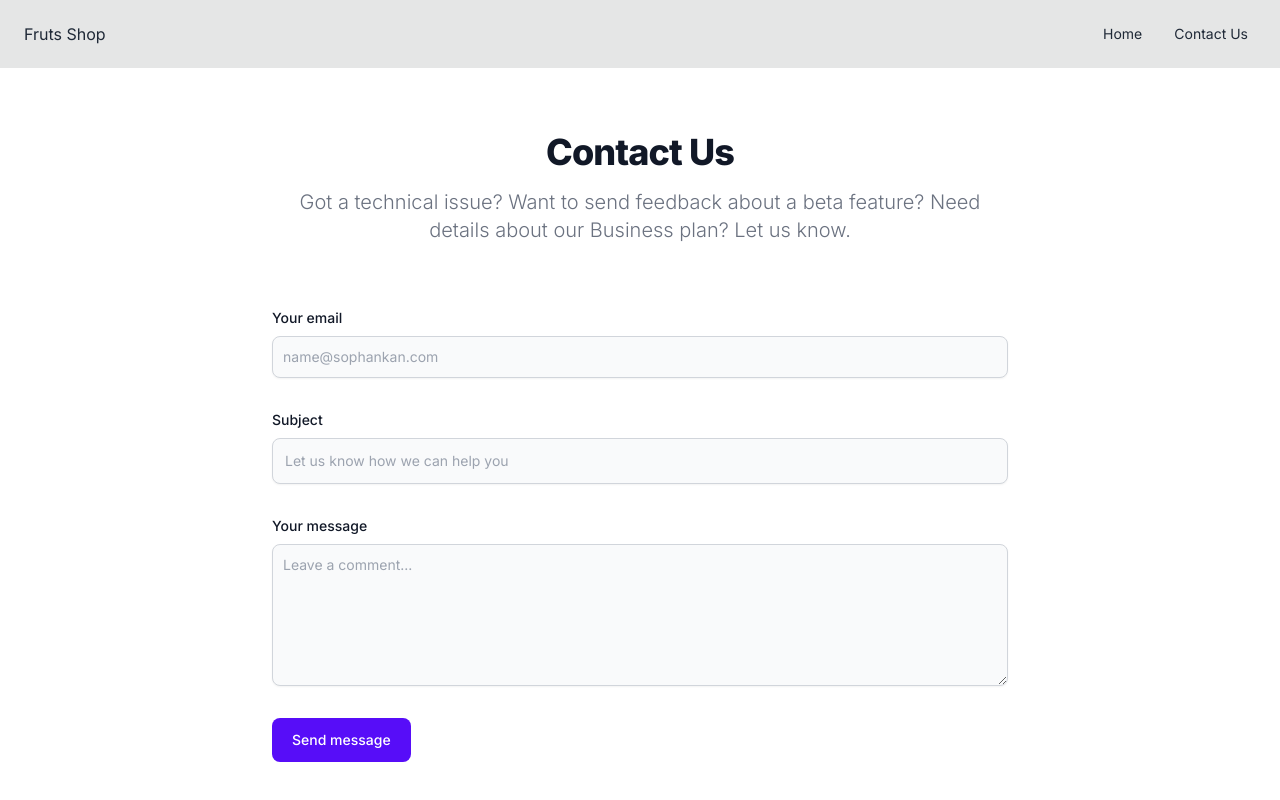
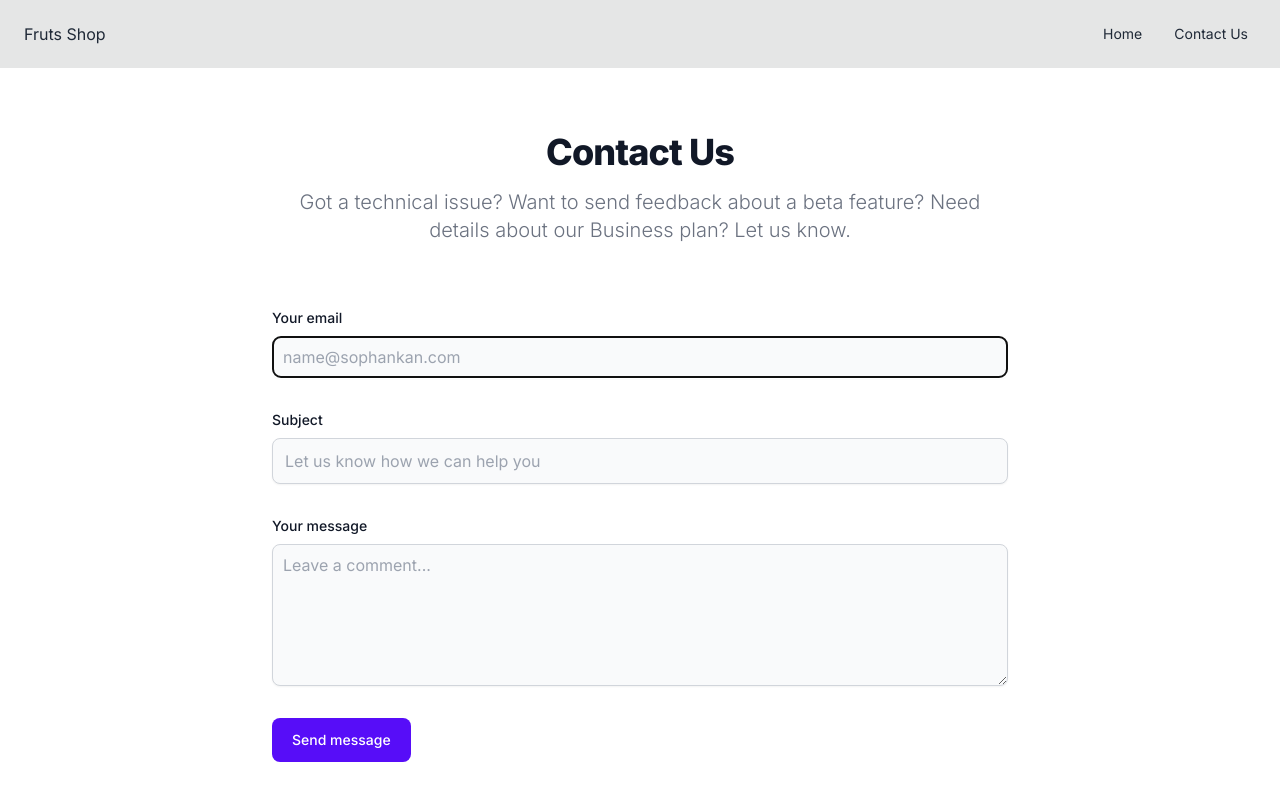
Before and after one commit to PHANZzz/Ecommerce-Project, a Next.js app: page /Contact in a window 1280 px wide. Shown: the top 800 px of the page. Built offline with nearby package versions, Linux system fonts and the light colour scheme.

Commit message:
last testing

```diff
--- a/app/Contact/contact.tsx
+++ b/app/Contact/contact.tsx
@@ -20,6 +20,8 @@ export default function Contact() {
               Your email
             </label>
             <input
+              style={{ fontSize: '16px' }}
+              autoFocus
               type="email"
               id="email"
               className="shadow-sm bg-gray-50 border border-gray-300 text-gray-900 text-sm rounded-lg focus:ring-primary-500 focus:border-primary-500 block w-full p-2.5 dark:bg-gray-700 dark:border-gray-600 dark:placeholder-gray-400 dark:text-white dark:focus:ring-primary-500 dark:focus:border-primary-500 dark:shadow-sm-light"
@@ -35,6 +37,7 @@ export default function Contact() {
               Subject
             </label>
             <input
+              style={{ fontSize: '16px' }}
               type="text"
               id="subject"
               className="block p-3 w-full text-sm text-gray-900 bg-gray-50 rounded-lg border border-gray-300 shadow-sm focus:ring-primary-500 focus:border-primary-500 dark:bg-gray-700 dark:border-gray-600 dark:placeholder-gray-400 dark:text-white dark:focus:ring-primary-500 dark:focus:border-primary-500 dark:shadow-sm-light"
@@ -50,6 +53,7 @@ export default function Contact() {
               Your message
             </label>
             <textarea
+              style={{ fontSize: '16px' }}
               id="message"
               rows={6}
               className="block p-2.5 w-full text-sm text-gray-900 bg-gray-50 rounded-lg shadow-sm border border-gray-300 focus:ring-primary-500 focus:border-primary-500 dark:bg-gray-700 dark:border-gray-600 dark:placeholder-gray-400 dark:text-white dark:focus:ring-primary-500 dark:focus:border-primary-500"
--- a/app/Search/page.tsx
+++ b/app/Search/page.tsx
@@ -13,6 +13,7 @@ export default function Search() {
 
             </div>
             <input
+            autoFocus
               type="text"
               className="h-14 w-96 pl-10 pr-20 rounded-lg z-0 focus:shadow focus:outline-none"
               placeholder="Search anything..."
```
